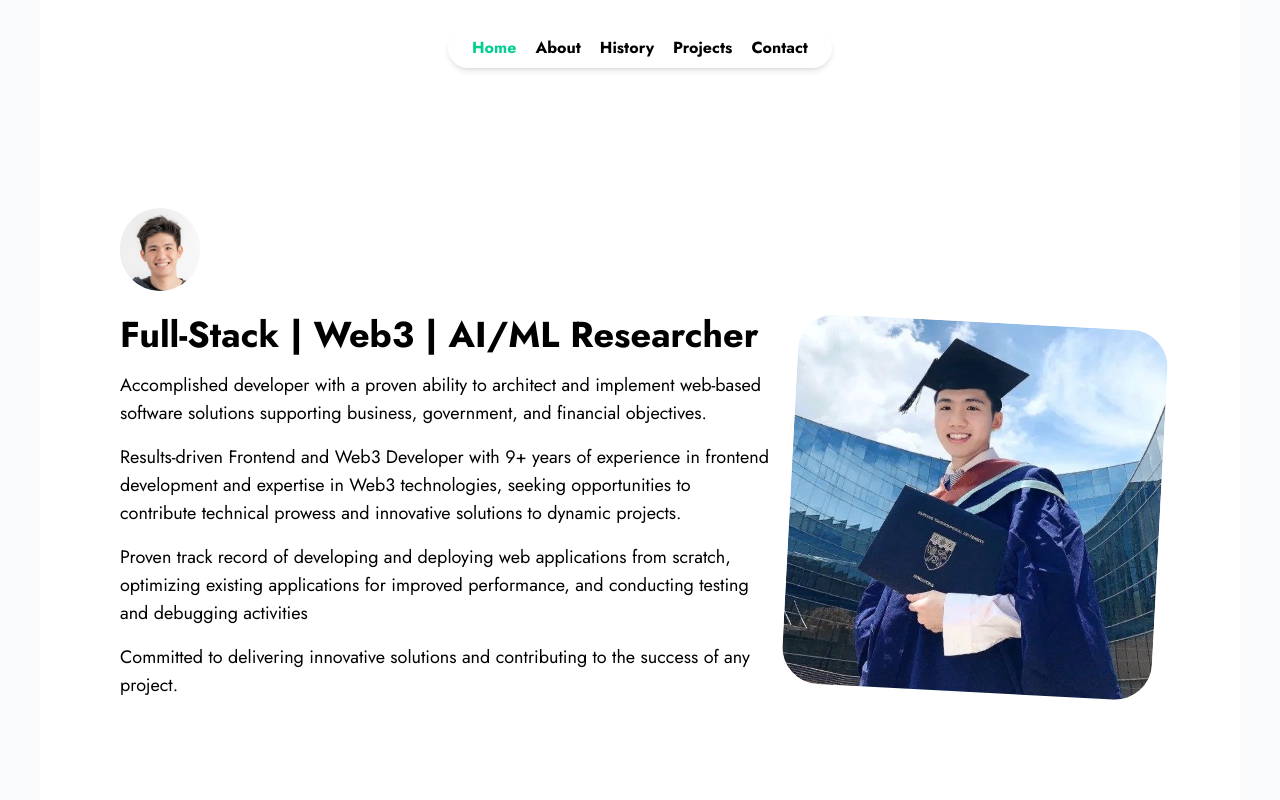
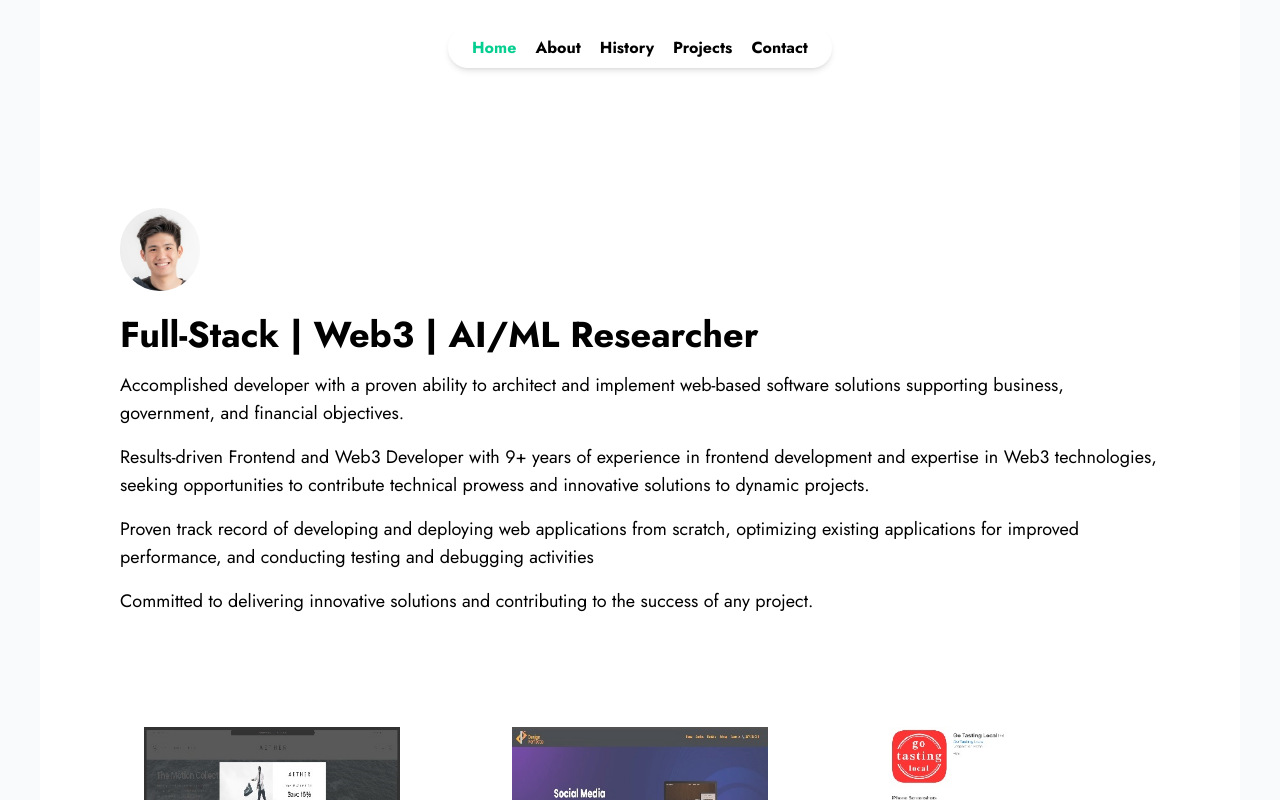
Before and after one commit to MaxKevin225/team, a Next.js app: page /kevin in a window 1280 px wide. Shown: the top 800 px of the page. Built offline with nearby package versions, Linux system fonts and the light colour scheme.

Commit message:
profile was updated.

```diff
--- a/pages/kevin/index.tsx
+++ b/pages/kevin/index.tsx
@@ -88,7 +88,7 @@
                 )}
               </div>
 
-              <div className="flex justify-center items-center">
+              {/* <div className="flex justify-center items-center">
                 <div className="w-[370px] h-[370px] overflow-hidden rounded-[10%] transform rotate-3">
                   <Image
                     src="/homepage.jpg"
@@ -97,7 +97,7 @@
                     height={500}
                   />
                 </div>
-              </div>
+              </div> */}
             </div>
 
             <div className="pt-10">
```
